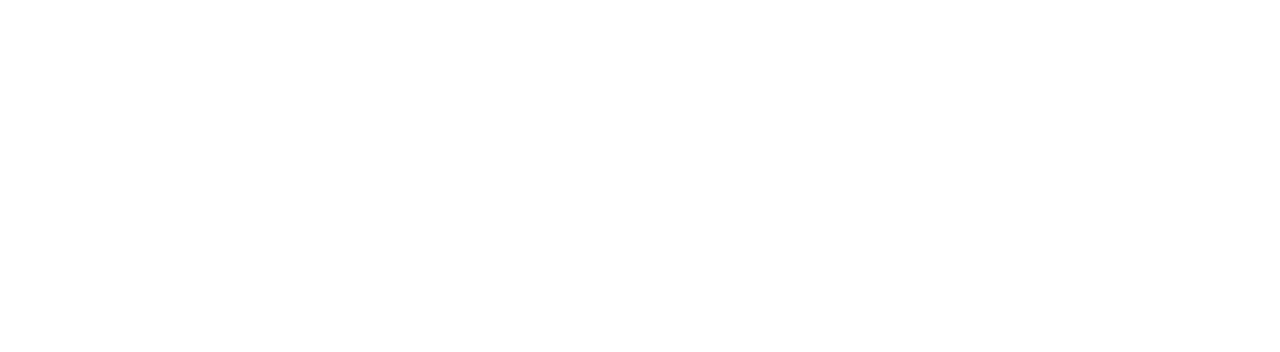
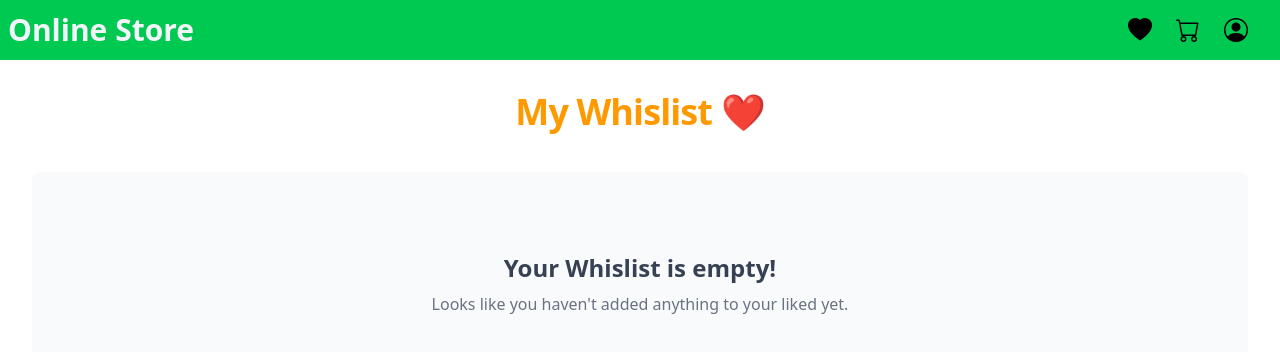
Before and after one commit to YARLAGADDA-ARUN-KUMAR/E-Commerce-Website, a React (Vite) app: page /wishlist in a window 1280 px wide. Before the commit this address had no page. Shown: the top 352 px of the page. Built offline with nearby package versions, Linux system fonts and the light colour scheme.

Commit message:
completed wishlist page

```diff
--- a/src/App.jsx
+++ b/src/App.jsx
@@ -3,6 +3,7 @@
 import { Route, Routes } from "react-router-dom";
 import { Home } from "./pages/Home";
 import { Cart } from "./pages/Cart";
+import { Whislist } from "./pages/Whislist";
 
 function App() {
   return (
@@ -11,6 +12,7 @@
         <Routes>
           <Route path="/" element={<Home />} />
           <Route path="/cart" element={<Cart />} />
+          <Route path="/wishlist" element={<Whislist />} />
         </Routes>
       </div>
     </>
--- a/src/components/Navbar/index.jsx
+++ b/src/components/Navbar/index.jsx
@@ -7,7 +7,7 @@
     <header className="flex bg-green-500 justify-between h-15 align-middle items-center  font-extrabold p-2">
       <h1 onClick={() => navigate("/")} className="text-slate-100 text-3xl cursor-pointer">Online Store</h1>
       <nav className="flex gap-6 cursor-pointer text-2xl px-6">
-        <i className="bi bi-heart-fill"></i>
+        <i onClick={() => navigate("/wishlist")} className="bi bi-heart-fill"></i>
         <i onClick={() => navigate("/cart")} className="bi bi-cart"></i>
         <i className="bi bi-person-circle"></i>
       </nav>
--- a/src/components/PriceDetails/index.jsx
+++ b/src/components/PriceDetails/index.jsx
@@ -9,7 +9,6 @@
   );
 
   const deliveryCharge = subtotal > 0 ? 7.0 : 0;
-
   const totalAmount = subtotal + deliveryCharge;
 
   return (
--- a/src/components/ProductCard/index.jsx
+++ b/src/components/ProductCard/index.jsx
@@ -1,10 +1,12 @@
 import { lazy } from "react";
 import { useCart } from "../../context/cartContext";
 import { findItemInCart } from "../../utils/findItemInCart";
+import { findItemInWhishlist } from "../../utils/findItemInWhislist";
 
 export const ProductCard = ({ product }) => {
-  const { cart, cartDispatch } = useCart();
+  const { cart, fav, cartDispatch } = useCart();
   const isItemInCart = findItemInCart(cart, product.id);
+  const isItemInWishlist = findItemInWhishlist(fav, product.id);
 
   const onCartClick = (product) => {
     !isItemInCart
@@ -15,7 +17,19 @@
       : cartDispatch({
           type: "REMOVE_FROM_CART",
           payload: { product },
+        });
+  };
+
+  const onLikeClick = (product) => {
+    !isItemInWishlist
+      ? cartDispatch({
+          type: "ADD_TO_WISHLIST",
+          payload: { product },
         })
+      : cartDispatch({
+          type: "REMOVE_FROM_WISHLIST",
+          payload: { product },
+        });
   };
 
   return (
@@ -27,8 +41,13 @@
           alt={product.title}
           loading="lazy"
         />
-        <div className="">
-          <i className="bi bi-heart absolute top-3 right-3 text-2xl cursor-pointer"></i>
+        <div>
+          <i
+            onClick={() => onLikeClick(product)}
+            className={`bi ${
+              isItemInWishlist ? "bi-heart-fill text-rose-600" : "bi-heart"
+            } absolute top-3 right-3 text-2xl cursor-pointer`}
+          ></i>
         </div>
       </div>
 
@@ -50,7 +69,8 @@
         <div className="mt-4">
           <button
             onClick={() => onCartClick(product)}
-            className="cursor-pointer w-full bg-blue-600 text-white py-2 px-4 rounded-lg font-semibold hover:bg-blue-700 focus:outline-none focus:ring-2 focus:ring-blue-500 focus:ring-opacity-50 flex items-center justify-center gap-2">
+            className="cursor-pointer w-full bg-blue-600 text-white py-2 px-4 rounded-lg font-semibold hover:bg-blue-700 focus:outline-none focus:ring-2 focus:ring-blue-500 focus:ring-opacity-50 flex items-center justify-center gap-2"
+          >
             {!isItemInCart ? (
               <>
                 <i className="bi bi-cart-plus-fill"></i>
--- a/src/context/cartContext.jsx
+++ b/src/context/cartContext.jsx
@@ -6,12 +6,13 @@
 export const CartProvider = ({ children }) => {
     const initialState = {
         cart: [],
+        fav: [],
     };
 
-    const [ { cart } , cartDispatch] = useReducer(cartReducer, initialState);
+    const [ { cart , fav} , cartDispatch] = useReducer(cartReducer, initialState);
 
     return (
-        <cartContext.Provider value={{ cart, cartDispatch }}>
+        <cartContext.Provider value={{ cart, fav, cartDispatch }}>
             {children}
         </cartContext.Provider>
     );
--- /dev/null
+++ b/src/pages/Whislist/index.jsx
@@ -0,0 +1,40 @@
+import React from "react";
+import { useCart } from "../../context/cartContext";
+import { ProductCard } from "../../components/ProductCard";
+import { Navbar } from "../../components/Navbar";
+
+export const Whislist = () => {
+  const { fav } = useCart();
+
+  return (
+    <>
+      <Navbar />
+      <main className="container mx-auto px-4 sm:px-6 lg:px-8 py-8">
+        <h1 className="text-center mb-10 text-amber-500 text-4xl font-extrabold tracking-tight">
+          My Whislist ❤️
+        </h1>
+
+        <div>
+          <div className="flex-grow">
+            {fav?.length > 0 ? (
+              <div className="flex flex-wrap gap-8 justify-center">
+                {fav.map((product) => (
+                  <ProductCard key={product.id} product={product} />
+                ))}
+              </div>
+            ) : (
+              <div className="text-center py-20 bg-gray-50 rounded-lg">
+                <h2 className="text-2xl font-semibold text-gray-700">
+                  Your Whislist is empty!
+                </h2>
+                <p className="text-gray-500 mt-2">
+                  Looks like you haven't added anything to your liked yet.
+                </p>
+              </div>
+            )}
+          </div>
+        </div>
+      </main>
+    </>
+  );
+};
--- a/src/reducers/cartReducer.jsx
+++ b/src/reducers/cartReducer.jsx
@@ -8,6 +8,14 @@
             ...state,
             cart: state.cart.filter(product => product.id !== payload.product.id),
         };
+        case "ADD_TO_WISHLIST": return {
+            ...state,
+            fav: [...state.fav,payload.product],
+        };
+        case "REMOVE_FROM_WISHLIST": return {
+            ...state,
+            fav: state.fav.filter(product => product.id !== payload.product.id),
+        };
         default: return state;
     }
 }
--- /dev/null
+++ b/src/utils/findItemInWhislist.js
@@ -0,0 +1 @@
+export const findItemInWhishlist  = (fav, id) => fav?.length > 0 && fav.some(product => product.id === id)
```
